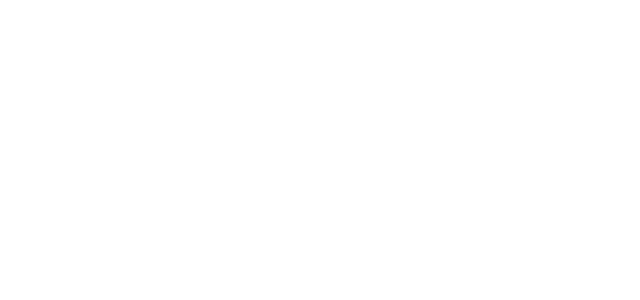
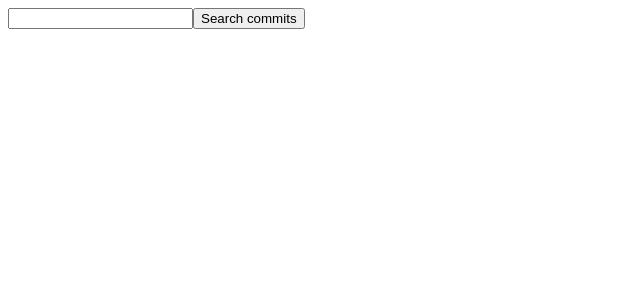
Before and after one commit to Selina-Knaepen/github-app, an Angular app: page /commit-list in a window 1280 px wide. Shown: the top 300 px of the page, without its empty margins (0-640 px from the left). Built offline with nearby package versions, Linux system fonts and the light colour scheme.

Commit message:
Add commit-search.component

```diff
--- a/src/app/app.module.ts
+++ b/src/app/app.module.ts
@@ -11,13 +11,15 @@
 import { RepoService } from './services/repo/repo.service';
 import { CommitListComponent } from './components/commit-list/commit-list.component';
 import { CommitService } from './services/commit/commit.service';
+import { CommitSearchComponent } from './components/commit-search/commit-search.component';
 
 @NgModule({
   declarations: [
     AppComponent,
     UserSearchComponent,
     RepoListComponent,
-    CommitListComponent
+    CommitListComponent,
+    CommitSearchComponent
   ],
   imports: [
     BrowserModule,
--- a/src/app/components/commit-list/commit-list.component.html
+++ b/src/app/components/commit-list/commit-list.component.html
@@ -1 +1,2 @@
+<app-commit-search></app-commit-search>
 <p *ngFor="let commit of commits">{{commit.message}}</p>
--- a/src/app/components/commit-list/commit-list.component.ts
+++ b/src/app/components/commit-list/commit-list.component.ts
@@ -1,6 +1,7 @@
 import { Component, OnInit } from '@angular/core';
 import { ActivatedRoute } from '@angular/router';
 import { CommitService } from '../../services/commit/commit.service';
+import { CommitSearchComponent } from '../commit-search/commit-search.component';
 
 @Component({
   selector: 'app-commit-list',
--- /dev/null
+++ b/src/app/components/commit-search/commit-search.component.html
@@ -0,0 +1,2 @@
+<input [(ngModel)]="commitTerm"/>
+<button type="submit" (click)="search()">Search commits</button>
--- /dev/null
+++ b/src/app/components/commit-search/commit-search.component.ts
@@ -0,0 +1,19 @@
+import { Component, OnInit } from '@angular/core';
+
+@Component({
+  selector: 'app-commit-search',
+  templateUrl: './commit-search.component.html',
+  styleUrls: ['./commit-search.component.css']
+})
+export class CommitSearchComponent implements OnInit {
+  commitTerm: string = "";
+
+  constructor() { }
+
+  ngOnInit(): void {
+  }
+
+  search() {
+    console.log("Searching for: " + this.commitTerm);
+  }
+}
```
Also changed, not shown: src/app/components/commit-search/commit-search.component.css (added), 1 other file (tests, documents, lock files or other folders).
